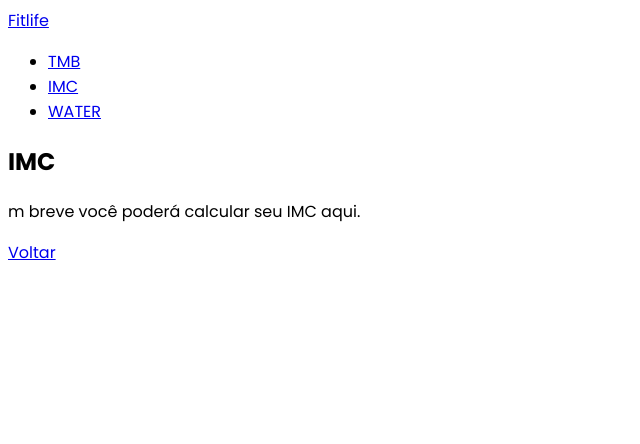
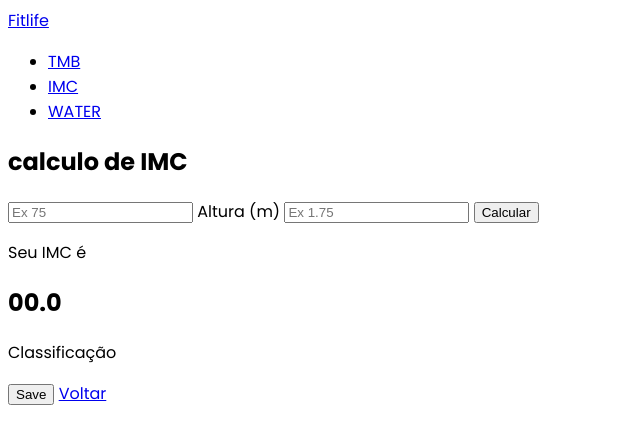
Before and after one commit to gabristavares/Site-teste, a plain HTML site: page pages/imc.html in a window 1280 px wide. Shown: the whole page, without its empty margins (0-640 px from the left). Drawn offline with Linux system fonts and the light colour scheme.

Commit message:
paginas html

```diff
--- a/pages/imc.html
+++ b/pages/imc.html
@@ -25,10 +25,39 @@
     <main>
         <section>
 
-            <header>
-                <h1>IMC</h1>
-                <p><Em></Em>m breve você poderá calcular seu IMC aqui.</p>
-            </header>
+           <h1>calculo de IMC</h1>
+
+           <form>
+
+            <label for="peso (KG)"></label>
+            <input type="number" id="weight" placeholder="Ex 75" required>
+
+            <label for="height">Altura (m)</label>
+            <input type="text" id="height" placeholder="Ex 1.75" required
+            step="any"
+            >
+
+
+
+            <button type="submit">Calcular</button>
+           </form>
+
+           <div>
+            <p>Seu IMC é</p>
+            <h2>00.0</h2>
+            <p>Classificação</p>
+           </div>
+
+
+
+
+
+
+
+
+            <button type="submit" [disabled]="!form.form.valid">
+                Save
+            </button>
 
             <a href="../index.html">Voltar</a>
 
```
Also changed, not shown: pages/tmb.html (+27 -4 lines), pages/water.html (+15 -3 lines).
